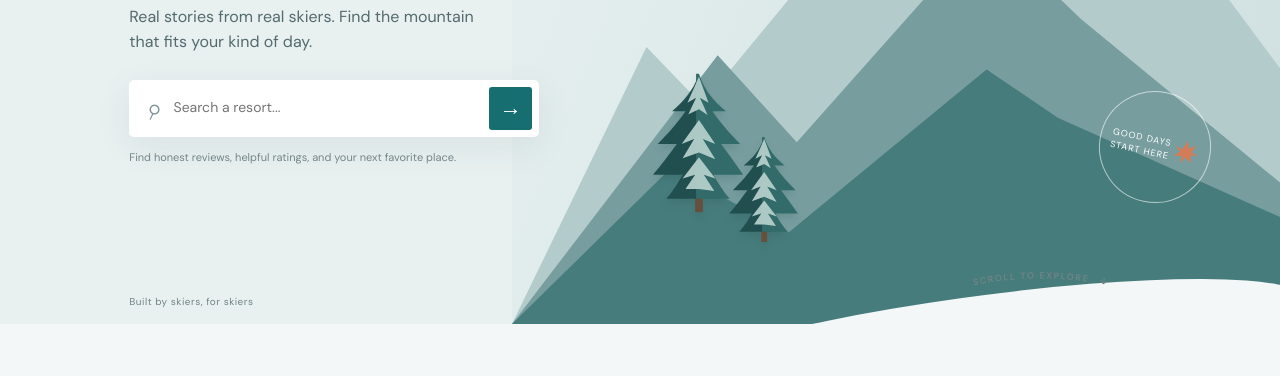
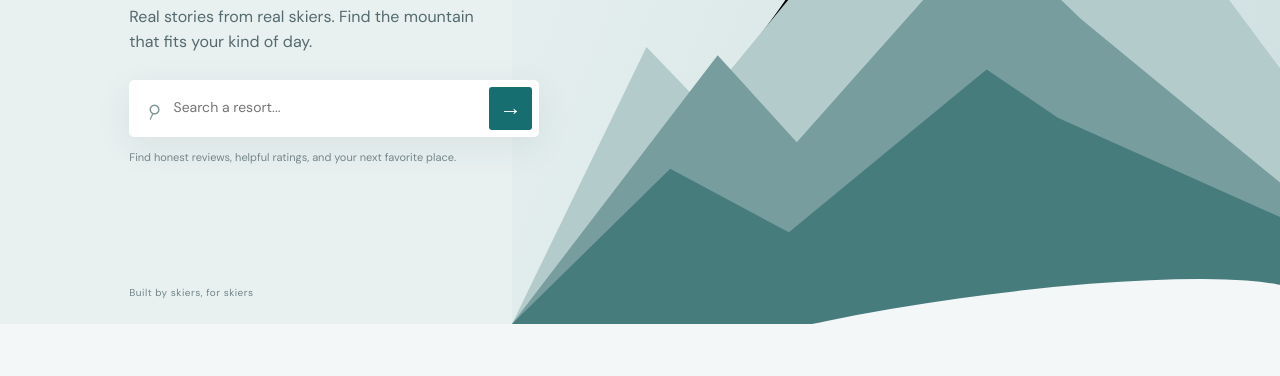
Before and after one commit to BenBorenstein13/Ski-Rankings, a plain HTML site: page index.html in a window 1280 px wide. Shown: the part 424-800 px from the top of the page. Drawn offline with Linux system fonts and the light colour scheme.

Commit message:
Remove hero badge and scroll prompt

```diff
--- a/hero-polish.css
+++ b/hero-polish.css
@@ -1,10 +1,3 @@
-/* Hero artwork refinements: detailed, layered evergreens stay proportionate on all screens. */
-.hero-pine{position:absolute;z-index:3;display:block;width:clamp(62px,8.5vw,104px);height:auto;bottom:15%;filter:drop-shadow(0 5px 3px rgba(20,54,60,.12));overflow:visible}
-.hero-pine-one{left:18%;width:clamp(64px,8vw,96px);color:#285d5d}
-.hero-pine-two{left:28%;bottom:11%;width:clamp(48px,6.1vw,73px);color:#376c6c}
-.pine-trunk{fill:#674f3e}.pine-bough-back{fill:#214f50}.pine-bough-front{fill:#326b69}.pine-snow{fill:#b8d2cf;opacity:.92}
-.hero-stamp .stamp-star{width:24px;height:24px;flex:none;margin-left:5px;fill:var(--accent);overflow:visible}
-.hero-foot{bottom:15px;align-items:flex-end}
-.scroll-cue{width:220px;height:50px;overflow:visible;fill:#718487;letter-spacing:1.55px;font-family:var(--font);font-size:9px;font-weight:600}
-@media(max-width:850px){.hero-pine{width:clamp(62px,8vw,90px)}.hero-pine-one{width:clamp(64px,7.8vw,88px)}.hero-pine-two{width:clamp(48px,6vw,67px)}}
-@media(max-width:650px){.hero-pine{width:70px}.hero-pine-one{width:70px;left:18%}.hero-pine-two{width:54px;left:29%;bottom:11%}.hero-stamp .stamp-star{fill:var(--accent)}.hero-foot{bottom:8px}.scroll-cue{width:160px;height:42px;font-size:7px;letter-spacing:1.2px}.hero-foot>span:first-child{max-width:125px}}
+/* Hide the decorative badge and scroll prompt from the hero. */
+.hero-stamp,.scroll-cue{display:none!important}
+.hero-foot{justify-content:flex-start}
```
